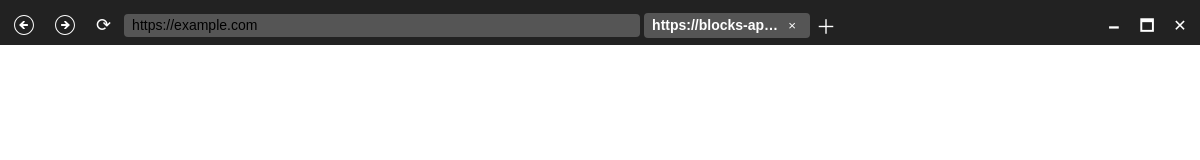
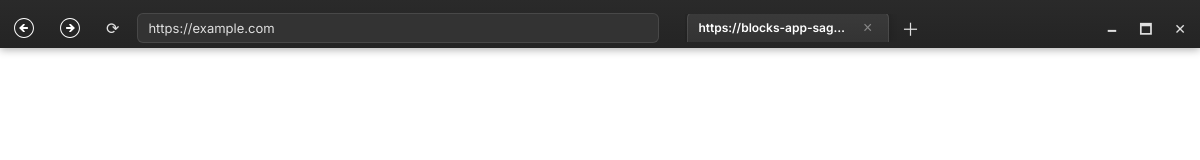
Before and after one commit to felipemaifredo/ie-browser-electron-app, an Electron app: page index.html in a window 1200 px wide. Drawn offline with Linux system fonts and the light colour scheme.

Commit message:
feat: introduce auto-hide top bar functionality and refresh UI with new styles, fonts, and improved interactions

```diff
--- a/index.html
+++ b/index.html
@@ -5,6 +5,9 @@
     <meta charset="UTF-8" />
     <meta name="viewport" content="width=device-width, initial-scale=1.0" />
     <title>WebScout IE</title>
+    <link rel="preconnect" href="https://fonts.googleapis.com" />
+    <link rel="preconnect" href="https://fonts.gstatic.com" crossorigin />
+    <link href="https://fonts.googleapis.com/css2?family=Inter:wght@400;500;600;700&display=swap" rel="stylesheet" />
     <link rel="stylesheet" href="style.css" />
 </head>
 
--- a/renderer.js
+++ b/renderer.js
@@ -10,8 +10,58 @@ const winBtnMin = document.getElementById("min-btn")
 const winBtnMax = document.getElementById("max-btn")
 const winBtnClose = document.getElementById("close-btn")
 
+const itemsContainer = document.querySelector(".items_container")
+
 let tabs = []
 let activeTabId = null
+let hideTimeout = null
+
+// Auto-hide da barra superior
+let isMouseOverBar = false
+
+function showTopBar() {
+  itemsContainer.classList.add("visible")
+  clearTimeout(hideTimeout)
+}
+
+function hideTopBar() {
+  if (!isMouseOverBar) {
+    itemsContainer.classList.remove("visible")
+  }
+}
+
+function scheduleHideTopBar() {
+  clearTimeout(hideTimeout)
+  hideTimeout = setTimeout(hideTopBar, 2000)
+}
+
+// Mostrar barra ao mover mouse para o topo
+document.addEventListener("mousemove", (e) => {
+  if (e.clientY <= 3) {
+    showTopBar()
+  } else if (e.clientY > 55 && !isMouseOverBar) {
+    scheduleHideTopBar()
+  }
+})
+
+// Manter visível quando mouse está sobre a barra
+itemsContainer.addEventListener("mouseenter", () => {
+  isMouseOverBar = true
+  showTopBar()
+})
+
+itemsContainer.addEventListener("mouseleave", () => {
+  isMouseOverBar = false
+  scheduleHideTopBar()
+})
+
+// Mostrar inicialmente visível
+itemsContainer.classList.add("visible")
+
+// Esconder após 3 segundos
+setTimeout(() => {
+  scheduleHideTopBar()
+}, 3000)
 
 function createTab(url) {
   const id = Date.now().toString()
@@ -52,7 +102,7 @@ function createTab(url) {
   webview.dataset.id = id
   webview.style.width = "100%"
   webview.style.height = "100dvh"
-  webview.style.marginTop = "40px"
+  webview.style.marginTop = "8px"
   webview.style.display = "none" // começa escondido
   webviewsContainer.appendChild(webview)
 
--- a/style.css
+++ b/style.css
@@ -3,7 +3,9 @@ body {
   margin: 0;
   height: 100%;
   overflow: hidden;
-  font-family: Arial, sans-serif;
+  font-family: "Inter", system-ui, -apple-system, BlinkMacSystemFont, "Segoe UI", sans-serif;
+  -webkit-font-smoothing: antialiased;
+  -moz-osx-font-smoothing: grayscale;
 }
 
 .items_container {
@@ -12,36 +14,36 @@ body {
   flex-direction: column;
   align-items: center;
   justify-content: center;
-  position: fixed;
-  top: 0;
-  left: 0;
-  right: 0;
-  background-color: #222222;
+  background: linear-gradient(180deg, #2a2a2a 0%, #242424 100%);
+  box-shadow: 0 2px 8px rgba(0, 0, 0, 0.3);
+  margin-bottom: -10px;
 }
 
 .drag_container {
-  height: 5px;
+  height: 8px;
   width: 100%;
   -webkit-app-region: drag;
 }
 
 .ie-top-bar {
   width: 99%;
+  height: 40px;
   display: flex;
   align-items: center;
-  height: 40px;
-  display: flex;
-  justify-content: space-between;
-  align-items: center;
+  justify-content: flex-start;
   color: white;
-  z-index: 1000;
   user-select: none;
+  padding: 0 8px;
+  gap: 10px;
+  -webkit-app-region: drag;
 }
 
 .ie-left {
   display: flex;
   align-items: center;
-  gap: 5px;
+  gap: 10px;
+  -webkit-app-region: no-drag;
+  flex-shrink: 0;
 }
 
 .ie-left button {
@@ -49,61 +51,90 @@ body {
   place-items: center;
   background: transparent;
   border: none;
-  color: white;
-  font-size: 18px;
+  color: #e0e0e0;
+  font-size: 16px;
   cursor: pointer;
   padding: 4px 8px;
-  transition: background 0.2s;
-  border-radius: 3px;
-
+  transition: all 0.2s cubic-bezier(0.4, 0, 0.2, 1);
+  border-radius: 6px;
 }
 
 .ie-left button:hover {
-  background: #444;
+  background: rgba(255, 255, 255, 0.1);
+  color: #ffffff;
+  transform: scale(1.05);
+}
+
+.ie-left button:active {
+  transform: scale(0.98);
 }
 
 #url {
   width: 500px;
-  height: 15px;
-  padding: 4px 8px;
-  border-radius: 4px;
-  border: none;
-  font-size: 14px;
-  background: #555;
+  height: 16px;
+  padding: 6px 10px;
+  border-radius: 6px;
+  border: 1px solid rgba(255, 255, 255, 0.1);
+  font-size: 13px;
+  font-family: "Inter", sans-serif;
+  background: #333;
+  color: #e0e0e0;
+  transition: all 0.2s cubic-bezier(0.4, 0, 0.2, 1);
+  outline: none;
+  margin-right: 16px;
+}
+
+#url:focus {
+  background: #3a3a3a;
+  border-color: #4a9eff;
+  box-shadow: 0 0 0 3px rgba(74, 158, 255, 0.15);
+}
+
+#url::placeholder {
+  color: #888;
 }
 
 .ie-win-buttons {
   display: flex;
-  gap: 5px;
+  gap: 6px;
+  -webkit-app-region: no-drag;
+  margin-left: auto;
+  flex-shrink: 0;
 }
 
 .win-btn {
   background: transparent;
   border: none;
-  color: white;
-  font-size: 16px;
+  color: #e0e0e0;
+  font-size: 14px;
   cursor: pointer;
   width: 28px;
   height: 28px;
   line-height: 28px;
   text-align: center;
-  border-radius: 3px;
-  transition: background 0.2s;
+  border-radius: 6px;
+  transition: all 0.2s cubic-bezier(0.4, 0, 0.2, 1);
 }
 
 .win-btn:hover {
-  background: #444;
+  background: rgba(255, 255, 255, 0.1);
+  color: #ffffff;
+}
+
+.win-btn:active {
+  transform: scale(0.95);
 }
 
 .win-btn.close:hover {
-  background: #e81123;
+  background: #dc2626;
+  color: white;
 }
 
 /* Ajusta o webview para ocupar o espaço abaixo da barra fixa */
 #browser {
   position: fixed;
-  top: 40px;
-  /* altura da barra */
+  top: 8px;
+  /* altura da drag area */
   left: 0;
   width: 100%;
   bottom: 0;
@@ -111,33 +142,60 @@ body {
 }
 
 .tabs-bar {
-  width: 100%;
-  height: 25px;
+  flex: 1;
+  max-width: calc(100% - 200px);
+  height: 28px;
   display: flex;
   align-items: center;
+  justify-content: flex-start;
+  gap: 4px;
+  overflow-x: auto;
+  overflow-y: hidden;
+  -webkit-app-region: no-drag;
+  scrollbar-width: none;
+  -ms-overflow-style: none;
+}
+
+.tabs-bar::-webkit-scrollbar {
+  display: none;
 }
 
 .tab {
-  width: 150px;
-  max-width: 150px;
+  min-width: 120px;
+  max-width: 180px;
   display: flex;
   align-items: center;
   overflow: hidden;
-  padding: 4px 8px;
-  background: #222;
-  color: white;
-  border-radius: 4px;
-  margin-left: 4px;
+  padding: 4px 10px;
+  background: rgba(255, 255, 255, 0.05);
+  color: #b0b0b0;
+  border-radius: 6px 6px 0 0;
+  margin-left: 2px;
   cursor: pointer;
   white-space: nowrap;
   user-select: none;
-  font-size: 14px;
+  font-size: 12px;
+  font-weight: 500;
   position: relative;
+  transition: all 0.2s cubic-bezier(0.4, 0, 0.2, 1);
+  border: 1px solid transparent;
+  border-bottom: none;
+  flex-shrink: 0;
+}
+
+.tab:hover {
+  background: rgba(255, 255, 255, 0.08);
+  color: #e0e0e0;
+  transform: translateY(-1px);
 }
 
 .tab.active {
-  background: #555;
-  font-weight: bold;
+  background: linear-gradient(180deg, #3a3a3a 0%, #333 100%);
+  color: #ffffff;
+  font-weight: 600;
+  border-color: rgba(255, 255, 255, 0.1);
+  border-bottom: 2px solid #4a9eff;
+  box-shadow: 0 -2px 8px rgba(0, 0, 0, 0.2);
 }
 
 .tab-title {
@@ -148,15 +206,25 @@ body {
 }
 
 .tab-close {
-  /* sem absolute */
-  background-color: red;
-  color: white;
+  background-color: transparent;
+  color: #888;
   border: none;
-  background-color: transparent;
+  margin-left: 6px;
+  padding: 2px 6px;
+  border-radius: 4px;
+  font-size: 16px;
+  transition: all 0.2s cubic-bezier(0.4, 0, 0.2, 1);
+  cursor: pointer;
 }
 
 .tab-close:hover {
-  background-color: red;
+  background-color: #dc2626;
+  color: white;
+  transform: scale(1.1);
+}
+
+.tab-close:active {
+  transform: scale(0.95);
 }
 
 #new-tab-btn {
@@ -164,9 +232,60 @@ body {
   place-items: center;
   background: transparent;
   border: none;
-  color: white;
-  font-size: 20px;
+  color: #e0e0e0;
+  font-size: 18px;
   cursor: pointer;
-  padding: 0 6px;
+  padding: 0 8px;
   user-select: none;
+  border-radius: 6px;
+  transition: all 0.2s cubic-bezier(0.4, 0, 0.2, 1);
+  width: 28px;
+  height: 28px;
+  flex-shrink: 0;
 }
+
+#new-tab-btn:hover {
+  background: rgba(255, 255, 255, 0.1);
+  color: #ffffff;
+  transform: scale(1.1);
+}
+
+#new-tab-btn:active {
+  transform: scale(0.95);
+}
+
+/* Animação para novas abas */
+@keyframes fadeIn {
+  from {
+    opacity: 0;
+    transform: translateY(-4px);
+  }
+
+  to {
+    opacity: 1;
+    transform: translateY(0);
+  }
+}
+
+.tab {
+  animation: fadeIn 0.2s ease-out;
+}
+
+/* Scrollbar customizada para inputs */
+::-webkit-scrollbar {
+  width: 8px;
+  height: 8px;
+}
+
+::-webkit-scrollbar-track {
+  background: #2a2a2a;
+}
+
+::-webkit-scrollbar-thumb {
+  background: #555;
+  border-radius: 4px;
+}
+
+::-webkit-scrollbar-thumb:hover {
+  background: #666;
+}
```
Also changed, not shown: 1 other file.
